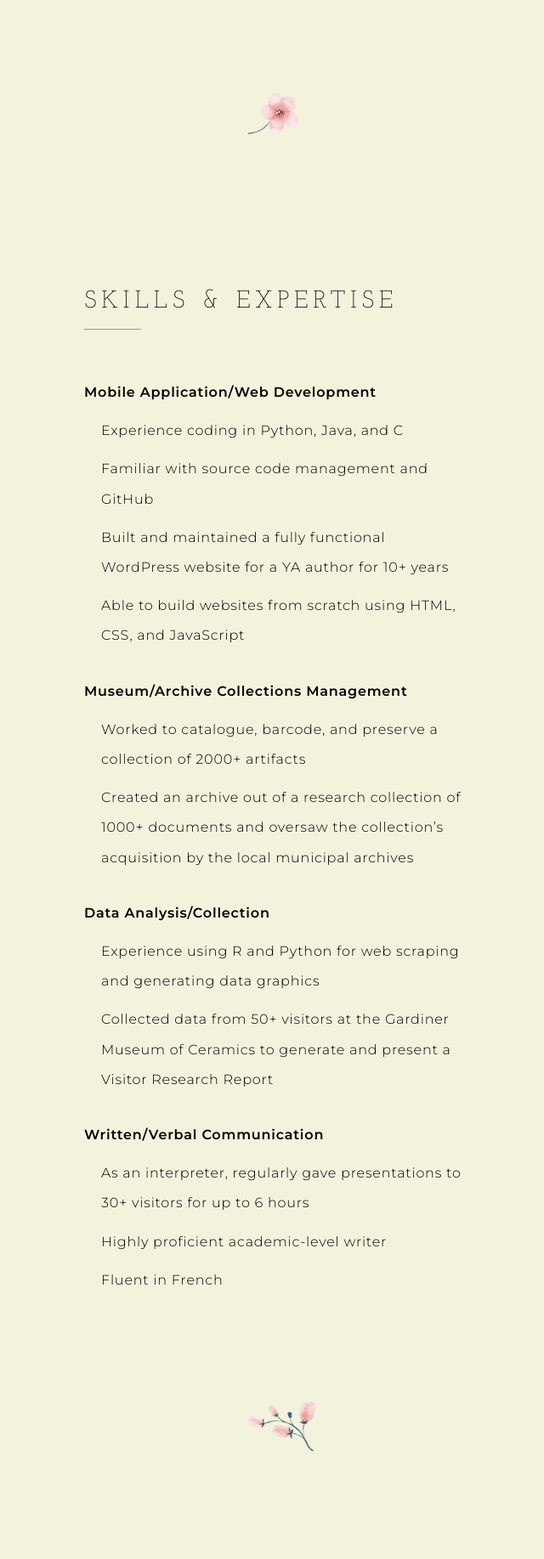
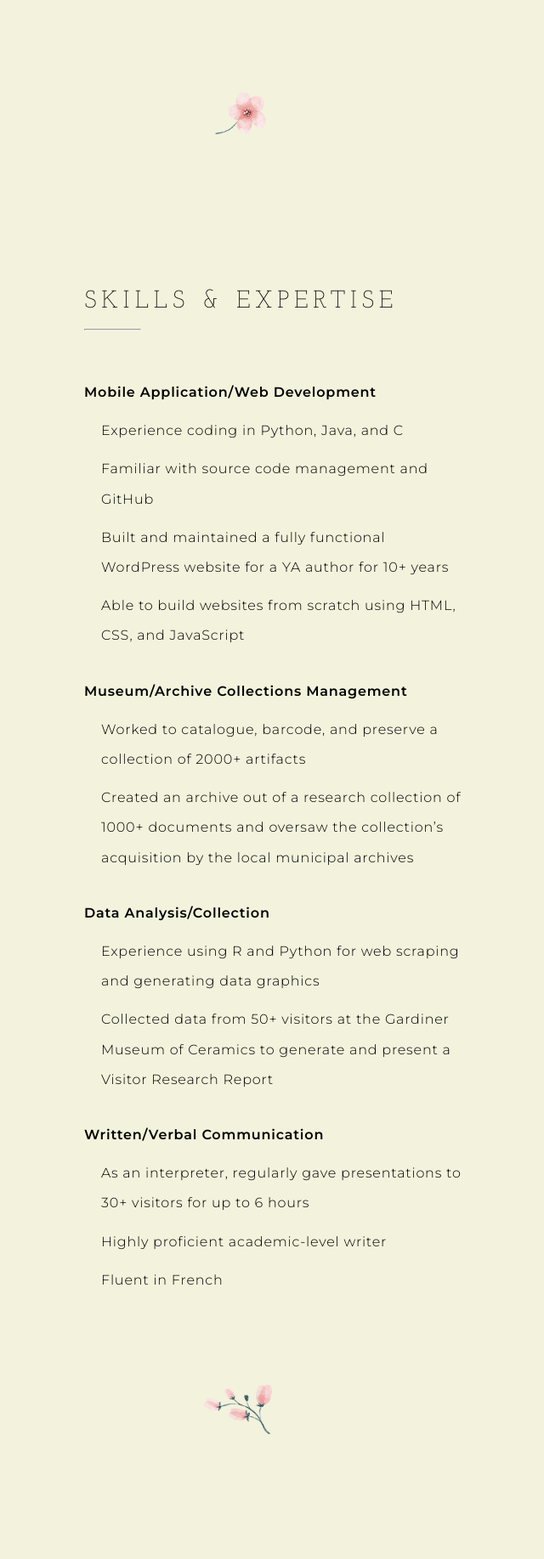
Before and after one commit to CassandraThalia/PortfolioCV, a plain HTML site: page index.html in a window 1280 px wide. Shown: the part 1662-3497 px from the top of the page at 85% size, without its empty margins (29-669 px from the left). Drawn offline with nearby package versions, Linux system fonts and the light colour scheme.

Commit message:
reposition flowers and took away delays on load

```diff
--- a/index_styles.css
+++ b/index_styles.css
@@ -141,20 +141,20 @@ letter-spacing: .05em;
 #flower1 {
     position: relative;
     width: 80px;
-    left: 20%;
-    top: 3250px;
+    left: 16%;
+    top: 3230px;
 }
 
 #flower2 {
     position: relative;
     width: 60px;
-    left: 25%;
+    left: 22%;
     top: 1700px;
 }
 
 #leaf2 {
     position: relative;
-    left: 15%;
+    left: 13%;
     top: 4350px;
     width: 60px;
     transform: rotate(40deg);
--- a/portfolio_java.js
+++ b/portfolio_java.js
@@ -42,8 +42,6 @@ $(document).ready(function() {
 });
 
 $(document).ready(function(){
-    setTimeout(function() {
     /*! Fades in page on load */
     $('.mainCont').fadeIn(1500);
-    }, 1000);
 });
```
